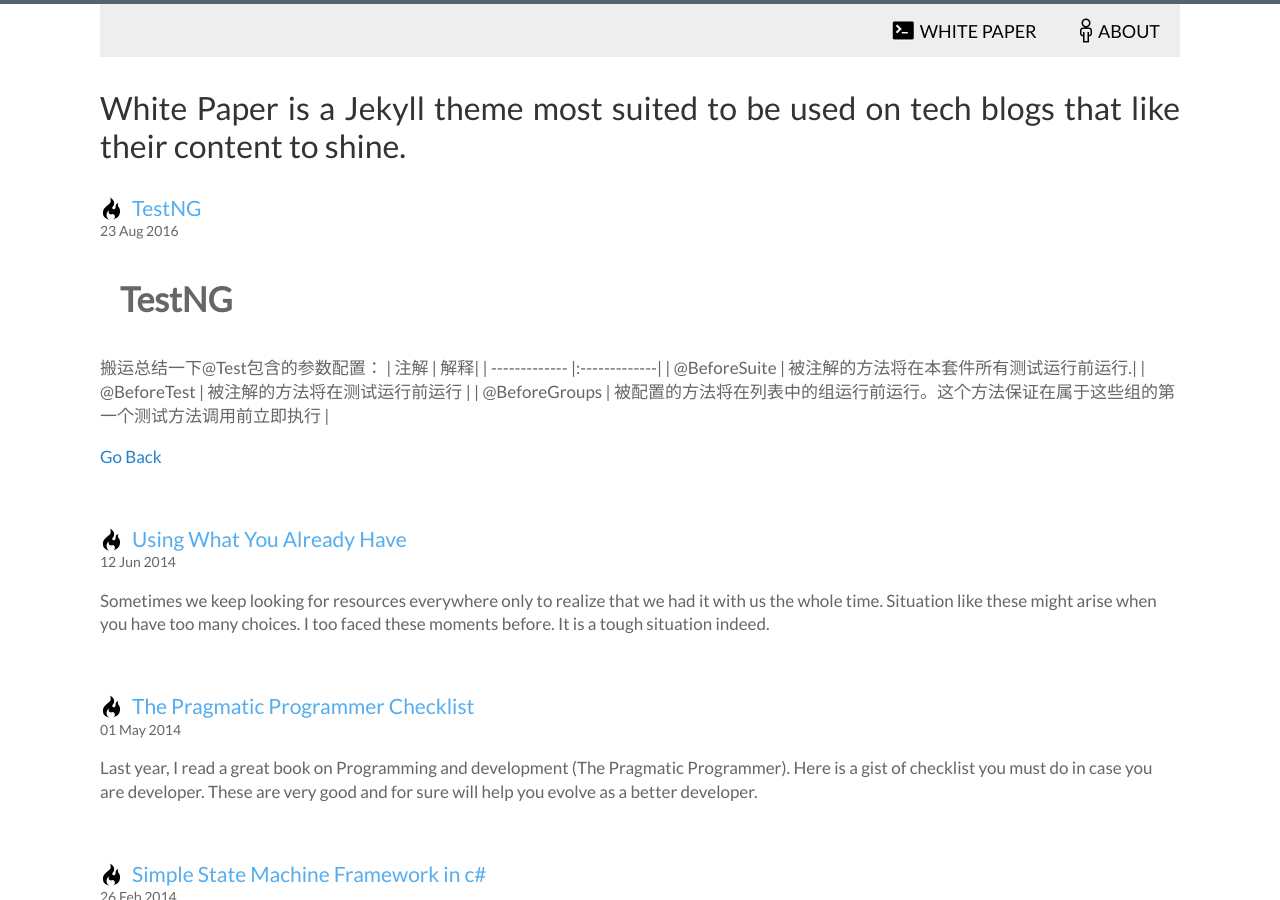
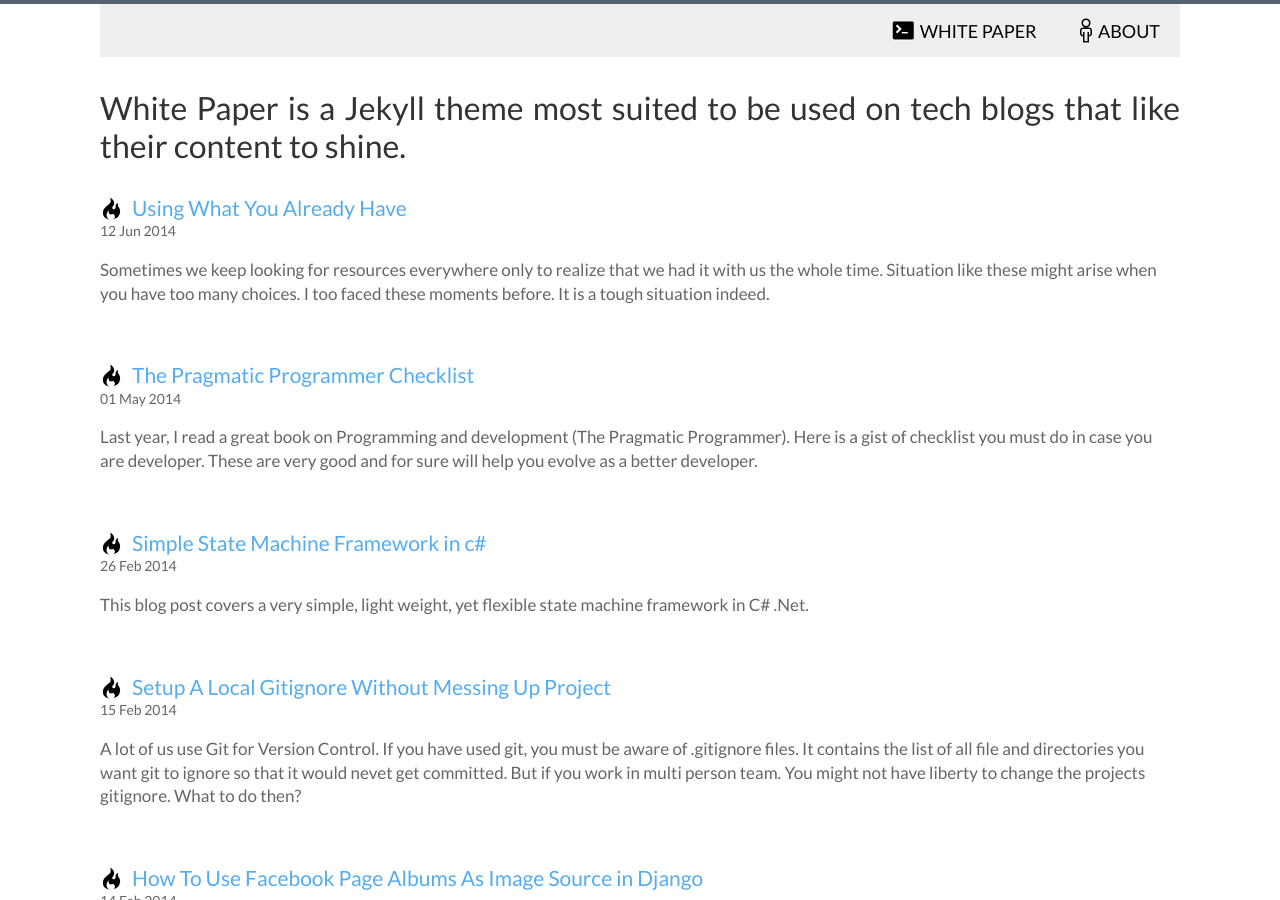
Before and after one commit to kuiwa/blog, a Jekyll site: the page built from index.html, in a window 1280 px wide and 900 px high. Built offline with Jekyll 4.4.1, drawn with Linux system fonts in a browser that asks for light colours; the list of posts is cut into pages by our own code.

Commit message:
whitepaper17

```diff
--- a/_config.yml
+++ b/_config.yml
@@ -1,5 +1,5 @@
 name: White Paper
-baseurl: /blog
+baseurl: ../blog
 highlighter: true
 url: http://vinitkumar.me/white-paper
 gems: [jekyll-paginate,  jekyll-gist]
--- a/_posts/2016-08-23-TestNG.html
+++ /dev/null
@@ -1,12 +0,0 @@
----
-layout: default
-title: TestNG
----
-<h1>{{ page.title }}</h1>
-<p>搬运总结一下@Test包含的参数配置：
-|  注解 | 解释|
-| ------------- |:-------------|
-| @BeforeSuite | 被注解的方法将在本套件所有测试运行前运行.|
-| @BeforeTest | 被注解的方法将在测试运行前运行 |
-| @BeforeGroups | 被配置的方法将在列表中的组运行前运行。这个方法保证在属于这些组的第一个测试方法调用前立即执行 | </p>
-<a href="{{ site.baseurl }}/index.html">Go Back</a>
--- a/index.html
+++ b/index.html
@@ -6,7 +6,7 @@ title: A guide to your digital life
 <div class="listing">
     {% for post in site.posts %}
     <div class="post other link">
-      <h2><span class="mega-octicon octicon-flame" style="min-width: 32px;"></span><a href="/blog{{ post.url }}">{{ post.title }}</a></h2>
+      <h2><span class="mega-octicon octicon-flame" style="min-width: 32px;"></span><a href="/blog{{post.url}}">{{ post.title }}</a></h2>
       <p class="post-date">{{ post.date | date_to_string }}</p>
 
       <p>{{ post.excerpt }}</p>
```
